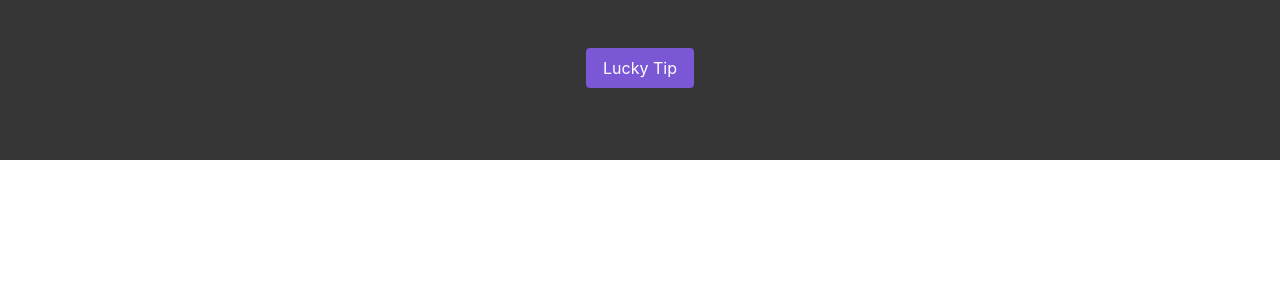
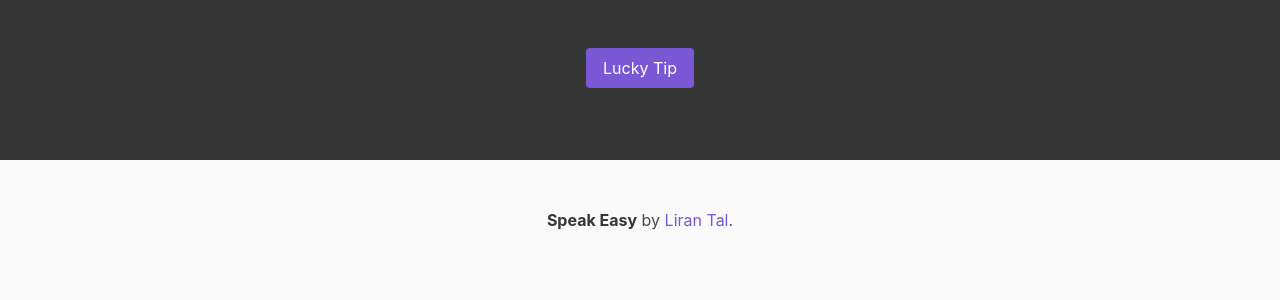
Before and after one commit to lirantal/speak-easy, a Vue app: page / in a window 1280 px wide. Shown: the top 300 px of the page. Built offline with nearby package versions, Linux system fonts and the light colour scheme.

Commit message:
feat: add footer

```diff
--- a/src/App.vue
+++ b/src/App.vue
@@ -4,6 +4,17 @@
       <div class="hero-body">
         <SpeakingTip />
       </div>
+    </section>
+
+    <section>
+      <footer class="footer">
+        <div class="content has-text-centered">
+          <p>
+            <strong>Speak Easy</strong> by
+            <a href="https://twitter.com/liran_tal">Liran Tal</a>.
+          </p>
+        </div>
+      </footer>
     </section>
   </div>
 </template>
```
